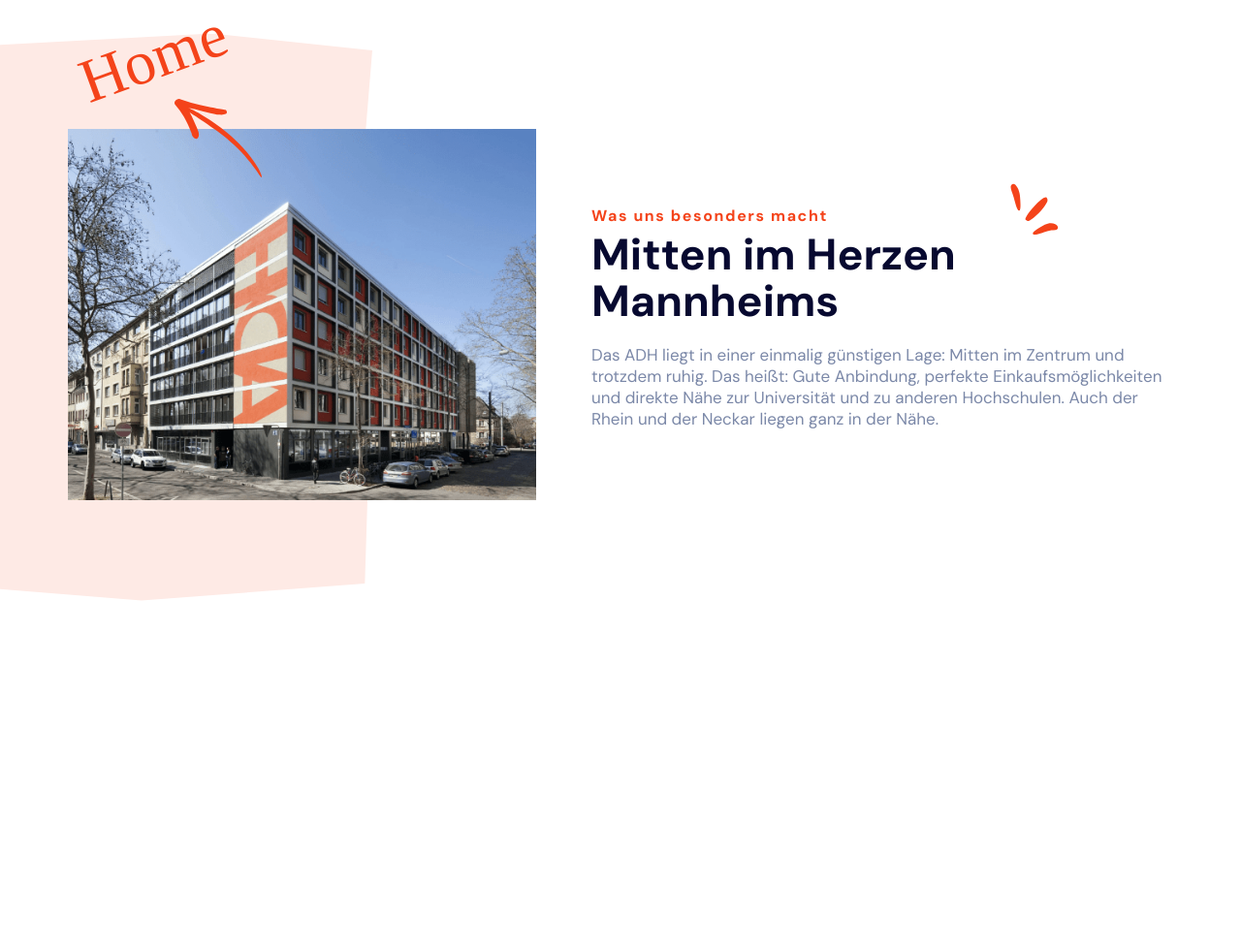
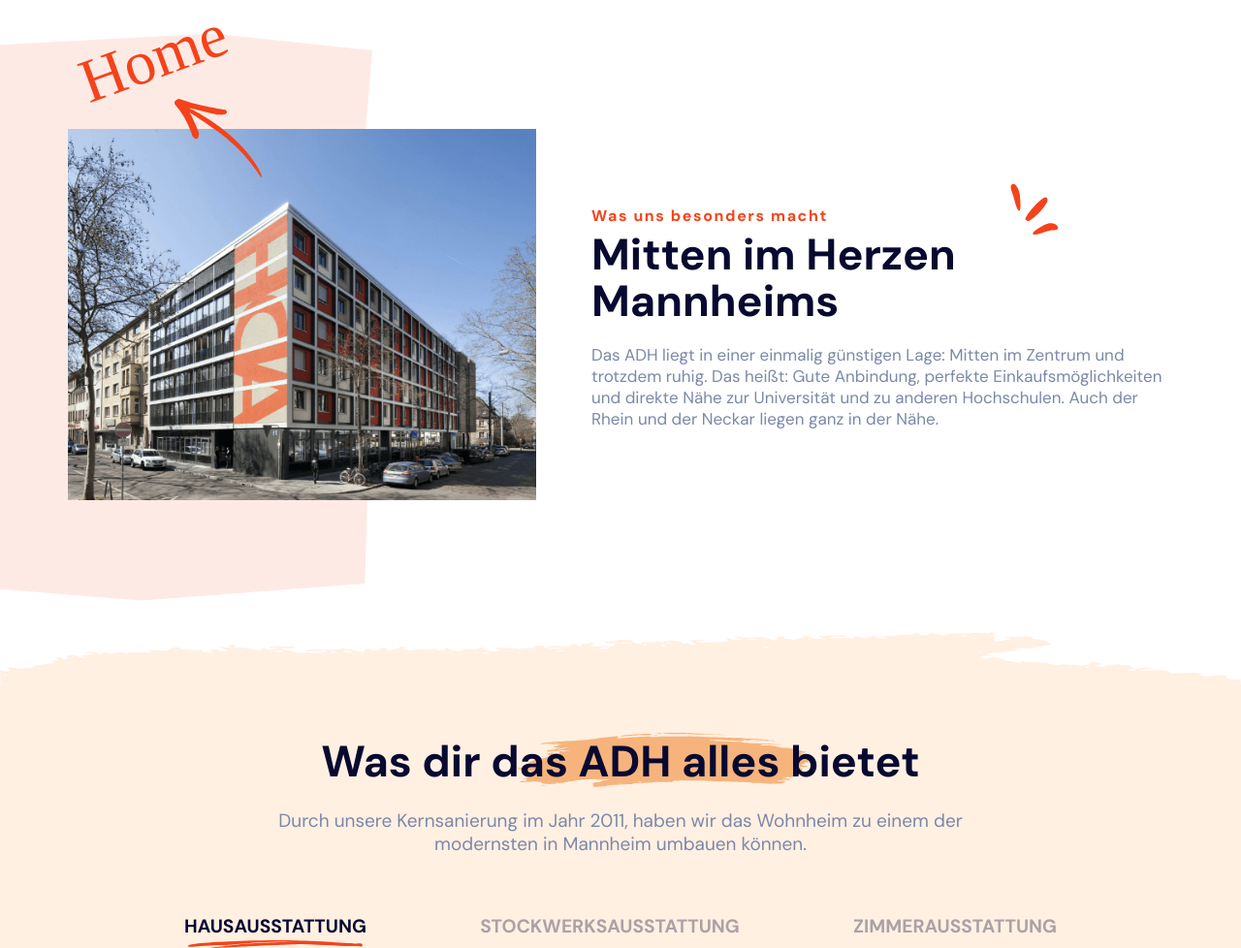
Before and after one commit to JorSoi/Alfred-Delp-Haus, a PHP site: page / in a window 1280 px wide. Shown: the part 2657-3635 px from the top of the page at 97% size. Before the commit the page ends 3276 px from the top, so only its background shows below. Run offline with PHP 8.4, Linux system fonts and the light colour scheme; some web fonts are replaced.

Commit message:
Slideshow header and selector added to main page

```diff
--- a/css/style.css
+++ b/css/style.css
@@ -321,12 +322,14 @@ nav {
         margin-bottom: 150px;
     }
 
-    .intro-header {
+    .intro-header,
+    .slideshow-header {
         position: relative;
         width: 100%;
     }
 
-    .intro-header h1 {
+    .intro-header h1,
+    .slideshow-header h1 {
         position: relative;
         font-size: 45px;
         color: #070930;
@@ -343,7 +346,8 @@ nav {
         z-index: 0;
     }
 
-    .intro-subheader h3 {
+    .intro-subheader h3,
+    .slideshow-subheader h3 {
         font-size: 19px;
         font-weight: 400;
         line-height: 1.5rem;;
@@ -569,10 +573,128 @@ nav {
 
 
 
+    /* Slideshow brush section */
+    .slideshow-brush-section {
+        display: flex;
+        align-items: flex-end;
+        width: 100%;
+        background-color: white;
+    }
+
+    .slideshow-brush-section img {
+        width: 100%;
+    }
+
+    /* Custom slideshow header section adjustments */
+    .slideshow-header-section {
+        background-color: #FFF0E2;
+        width: 100%;
+        display: flex;
+        justify-content: center;
+        align-items: center;
+    }
+
+    .slideshow-header-wrapper {
+        max-width: 720px;
+        margin-top: 50px;
+        margin-left: 2vw;
+        margin-right: 2vw;
+        margin-bottom: 50px;
+    }
+
+    /* Slideshow selector section */
+    .slideshow-selector-section {
+        width: 100%;
+        display: flex;
+        justify-content: center;
+        position: relative;
+    }
+
+    .slideshow-selector-wrapper {
+        display: flex;
+        width: 900px;
+        justify-content: space-between;
+        margin-left: 2vw;
+        margin-right: 2vw;
+    }
+
+    #hausausstattung,
+    #stockwerksausstattung,
+    #zimmerausstattung {
+        position: relative;
+        cursor: pointer;
+        padding: 10px 0;
+    }
+
+    #stockwerksausstattung {
+        margin: 0 35px;
+    }
+
+    #selector-underline-1,
+    #selector-underline-2,
+    #selector-underline-3 {
+        position: absolute;
+        bottom: 0px;
+    }
+
+    #selector-text-1,
+    #selector-text-2,
+    #selector-text-3 {
+        font-size: 1.2rem;
+        font-weight: bold;
+        text-transform: uppercase;
+        color: #07093056;
+        transition: color 0.3s ease;
+    }
+
+    #selector-text-1 {
+        color: #070930;
+    }
+
+    #selector-text-1:hover,
+    #selector-text-2:hover,
+    #selector-text-3:hover {
+        color: #07093088;
+    }
+
+    #selector-underline-1 {
+        width: 180px;
+        left: 0;
+        right: 0;
+        margin: auto;
+    }
+
+    #selector-underline-2 {
+        width: 230px;
+        left: 0;
+        right: 0;
+        margin: auto;
+        display: none;
+    }
+
+    #selector-underline-3 {
+        width: 200px;
+        left: 0;
+        right: 0;
+        margin: auto;
+        display: none;
+    }
 
 
+    #arrow-indicators {
+        display: none;
+        justify-content: space-between;
+        position: absolute;
+        left: 0;
+        right: 0;
+        margin: auto;
+        bottom: 0px;
+        width: 150px;
+    }
 
-
+    #arrow-indicators img {
+        max-width: 60px;
+    }
 
 
 
--- a/index.html
+++ b/index.html
@@ -229,6 +229,58 @@
             </div>
             <div id="div-decoration-3"></div>
         </section>
+
+        <!-- Brush transition to slideshow section -->
+        <section class="slideshow-brush-section">
+            <img src="assets/slideshow-brush-background.svg">
+        </section>
+
+        <!-- Slideshow section header -->
+        <section class="slideshow-header-section">
+
+            <div class="slideshow-header-wrapper">
+                <div class="slideshow-header">
+                    <h1>Was dir das ADH alles bietet</h1>
+                    <img id="main-brush" src="/assets/main-brush.svg">
+                </div>
+                <div class="slideshow-subheader">
+                    <h3>Durch unsere Kernsanierung im Jahr 2011, haben wir das Wohnheim zu einem der modernsten in Mannheim umbauen können. </h3>
+                </div>
+            </div>
+
+        </section>
+
+        <section class="slideshow-selector-section">
+            <div class="slideshow-selector-wrapper">
+                <div class="padding-left">
+                    <div id="hausausstattung">
+                        <h3 id="selector-text-1">Hausausstattung</h3>
+                        <img id="selector-underline-1" src="assets/underline.svg">
+                    </div>
+                </div>
+
+                <div id="stockwerksausstattung">
+                    <h3 id="selector-text-2">Stockwerksausstattung</h3>
+                    <img id="selector-underline-2" src="assets/underline.svg">
+                </div>
+
+                <div class="padding-right">
+                    <div id="zimmerausstattung">
+                        <h3 id="selector-text-3">Zimmerausstattung</h3>
+                        <img id="selector-underline-3" src="assets/underline.svg">
+                    </div>
+                </div>
+            </div>
+            <div id="arrow-indicators">
+                <img src="assets/section-arrow-left.svg">
+                <img src="assets/section-arrow-right.svg">
+            </div>
+        </section>
+
+        <!-- Slideshow section -->
+        <section class="slideshow-section">
+            <div class="slideshow-wrapper"></div>
+        </section>
 </body>
 
 </html>
```
Also changed, not shown: other parts of css/style.css (+47 -0 lines), assets/section-arrow-left.svg (added), assets/section-arrow-right.svg (added), assets/slideshow-brush-background.svg (added), 1 other file.
